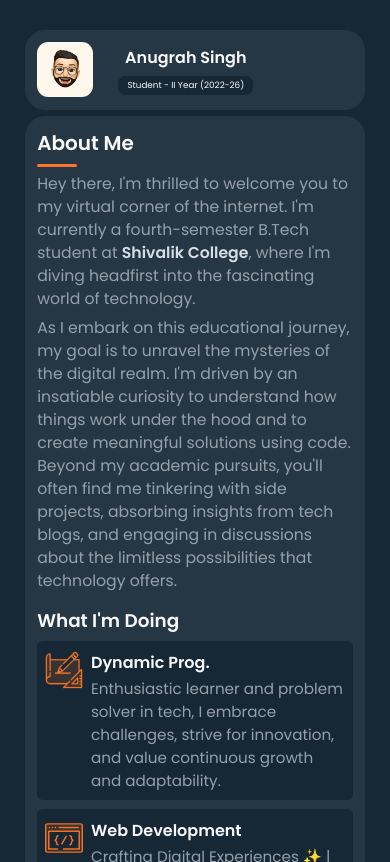
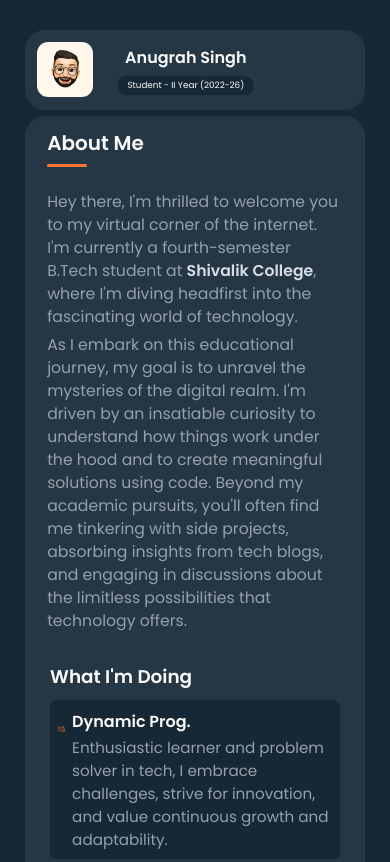
Before and after one commit to Anugrah3108/specialtraining, a plain HTML site: page Assignment 1/index.html in a window 390 px wide. Shown: the top 862 px of the page. Drawn offline with Linux system fonts and the light colour scheme.

Commit message:
Add files via upload

```diff
--- a/Assignment 1/index.html
+++ b/Assignment 1/index.html
@@ -138,7 +138,7 @@
                         </div>
                     </li>
                     <li class="service-items">
-                        <div class="service-icon"> <img src="./img/icon-app.svg" alt="App"  width="40"></div>
+                        <div class="service-icon"> <img src="./img/icon-app.svg" alt="App"  width="40" height="30"></div>
                         <div class="service-info">
                             <h4>Content Creation</h4>
                             <p>Weaving Stories and Ideas Into Content 📝 | Embracing the Magic of Creativity as a First-Semester Wordsmith.</p>
--- a/Assignment 1/mediaqueries.css
+++ b/Assignment 1/mediaqueries.css
@@ -38,6 +38,10 @@
         margin: 0 10% 0 10%;
     }
 
+    .service-icon{
+        width: 10.26%;
+    }
+
     .testimony-list{
         margin: 0 -20px ;
         padding: 0 20px 0 20px;
@@ -74,7 +78,7 @@
     .left-bar{
         /* margin: 0 auto 15px auto; */
         margin: 0 10% 12px 10% ;
-        padding: 15px;
+        padding: 24px;
         /* width: 444.335px; */
         width: auto;
     }
@@ -101,18 +105,24 @@
     .about{
         padding: 15px;;
     }
+    header{
+        padding: 0 10px 7.5px 10px ;
+    }
 
     .about-title{
         padding-bottom: 7.5px;
+        /* padding: 0 10px 7.5px 10px ; */
     }
 
     .header-line{
         margin-bottom: 10px;
+        /* padding: 0 10px 0 10px; */
         height: 3px;
     }
 
     .about-text{
         margin-bottom: 20px;
+        padding: 10px;
     }
 
     .about-text > p{
@@ -121,10 +131,11 @@
 
     .services{
         margin-bottom: 17.5px;
+        padding: 0 10px 0 10px;
     }
 
     .service-title{
-        margin-bottom: 10px;
+        margin: 0 1% 10px 1%;
     }
 
     .service-list{
@@ -133,15 +144,14 @@
     }
 
     .service-items{
+        margin: 3px;
         padding: 15px;
         border-radius: 8px;
         gap: 10px;
     }
 
     .service-icon{
-        /* width: 20px;
-        height: 20px; */
-        width: 6.4%;
+        width: 4.4%;
     }
     .service-info{
         /* width: 144.415px; */
@@ -150,6 +160,10 @@
 
     .service-info > h4{
         margin-bottom: 3.5px;
+    }
+
+    .testimony{
+        padding: 0 10px 0 10px;
     }
     .testimony-title{
         margin-bottom: 10px;
@@ -173,6 +187,7 @@
 
     .testimony-items{
         width: 100%;
+        margin: 3px;
      }
 
     iframe{
@@ -262,7 +277,7 @@
     }
 
     .service-icon{
-        width: 15%;
+        width: 2.4%;
         /* height: 15px; */
     }
 
```
Also changed, not shown: Assignment 1/style.css (+0 -11 lines).
